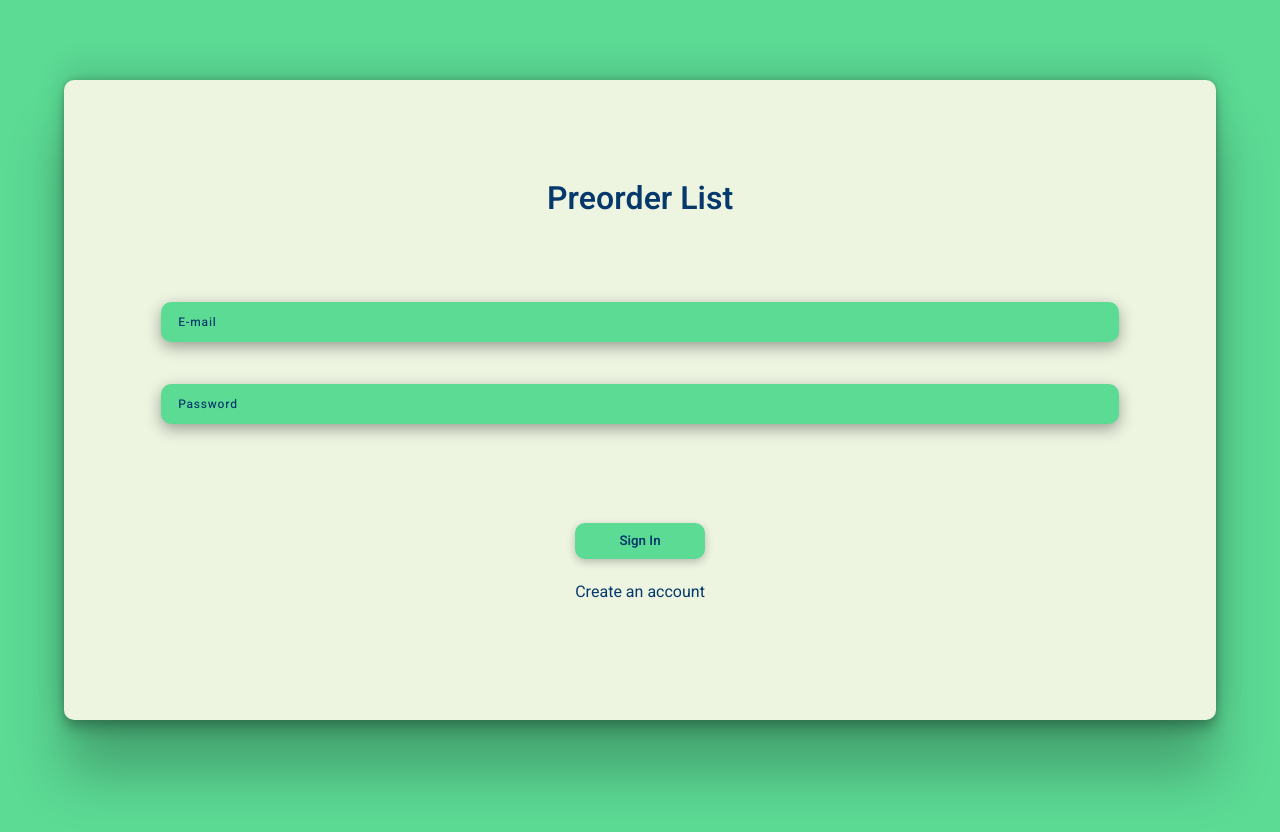
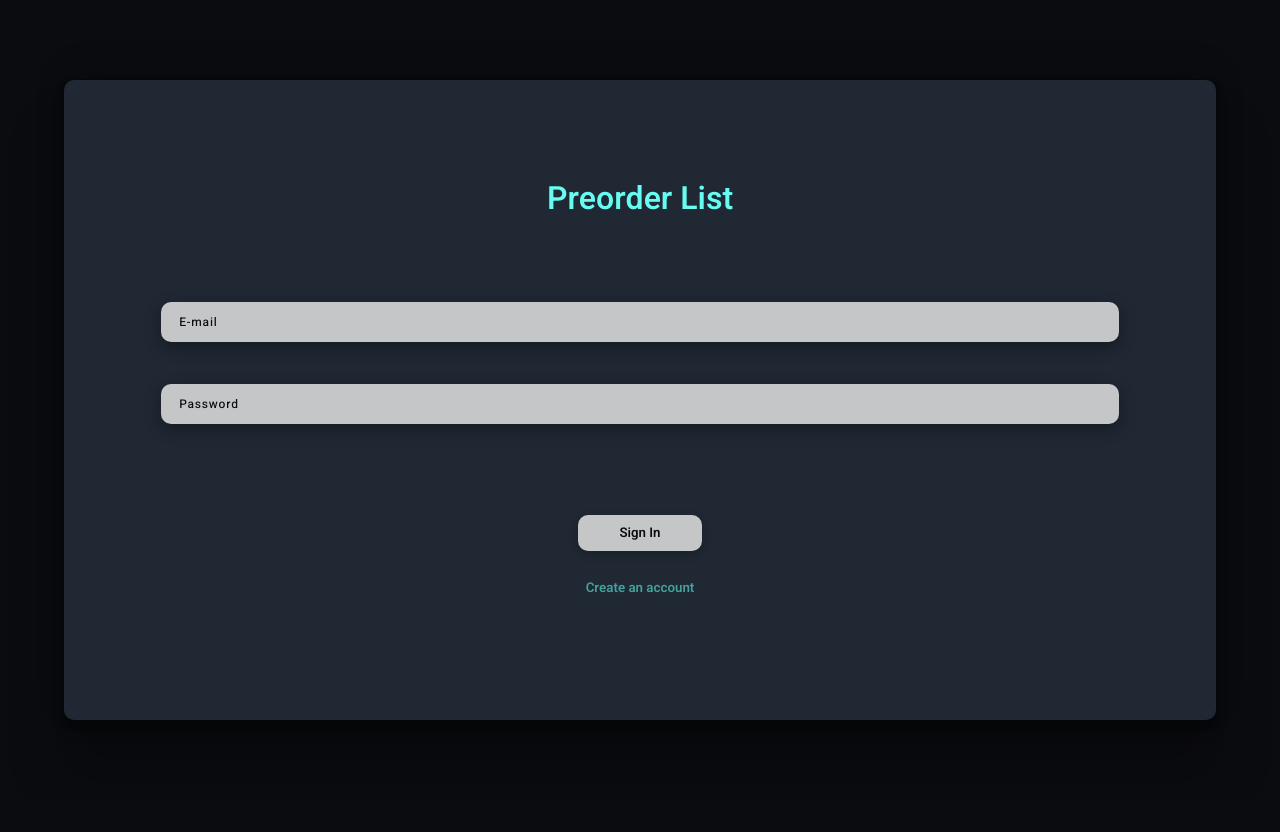
Before and after one commit to afesta12/preorder-list, a React (Create React App) app: page / in a window 1280 px wide. Shown: the top 832 px of the page. After the commit the page ends 800 px from the top, so only its background shows below. Built offline with nearby package versions, Linux system fonts and the light colour scheme; no server answers.

Commit message:
Implemented user registration

```diff
--- a/src/App.css
+++ b/src/App.css
@@ -14,11 +14,11 @@
 /* Variables */
 :root {
 
-    --blue: #05386B;
-    --dark-green: #379683;
-    --mid-green: #5CDB95;
-    --light-green: #8EE4AF;
-    --off-white: #EDF5E1;
+    --black: #0B0C10;
+    --grey: #1F2833;
+    --white: #C5C6C7;
+    --light-blue: #66FCF1;
+    --blue: #45A29E;
 
     --bold: 600;
     --medium: 500;
@@ -30,7 +30,7 @@
 
 body {
 
-    background: var(--mid-green);
+    background: var(--black);
     overflow: hidden;
 
 }
@@ -42,22 +42,29 @@ input {
     height: 2.5rem;
     padding: 1rem;
     border-radius: 10px;
-    border: 1px solid transparent;
+    border: 2px solid transparent;
     width: 95%;
-    background: var(--mid-green);
-    color: var(--blue);
+    background: var(--white);
+    color: var(--black);
+
+}
+
+input:hover {
+
+    border-color: var(--blue);
+    border: 2px solid var(--blue);
 
 }
 
 textarea:focus, input:focus, input[type]:focus, .uneditable-input:focus {
     border-color: var(--blue);
-    border: 1px solid var(--blue);
+    border: 2px solid var(--blue);
     outline: 0 none;
 }
 
 ::placeholder {
 
-    color: var(--blue);
+    color: var(--black);
     font-size: .75rem;
     letter-spacing: .05rem;
     font-weight: var(--medium);
@@ -71,15 +78,30 @@ button {
     padding: .5rem;
     border-radius: 10px;
     width: 100%;
-    background: var(--mid-green);
-    color: var(--blue);
+    background: var(--white);
+    color: var(--black);
     font-weight: bold;
 
 }
 
-h1, a {
+/* Register button */
+.register {
 
+    background: none;
+    box-shadow: none;
     color: var(--blue);
+
+}
+
+h1, h5, a {
+
+    color: var(--light-blue);
+
+}
+
+a, input, button {
+
+    cursor: pointer;
 
 }
 
@@ -90,7 +112,6 @@ h1, a {
     height: 100vh;
     display: flex;
     justify-content: center;
-    margin-top: 10vh;
 
 }
 
@@ -101,6 +122,7 @@ h1, a {
 
 }
 
+/* Login Page */
 .login {
 
     width: 90vw;
@@ -115,7 +137,8 @@ h1, a {
                 rgba(0, 0, 0, 0.12) 0px 4px 6px,
                 rgba(0, 0, 0, 0.17) 0px 12px 13px,
                 rgba(0, 0, 0, 0.09) 0px -3px 5px;
-    background: var(--off-white);
+    background: var(--grey);
+    margin-top: 10vh;
 
 }
 
@@ -135,3 +158,71 @@ h1, a {
     justify-content: space-evenly;
 
 }
+
+/* Register page */
+.register {
+
+    height: 40%;
+
+}
+
+/* Home page */
+
+.home {
+
+    flex-direction: column;
+    justify-content: space-evenly;
+    width: 90vw;
+
+}
+
+.home-input {
+
+    flex-direction: column;
+    background: var(--grey);
+    height: 20%;
+    width: 100%;
+    justify-content: space-evenly;
+    border-radius: 10px;
+
+}
+
+.text {
+
+    width: 90%;
+    display: flex;
+    flex-direction: column;
+    height: 50%;
+    justify-content: space-evenly;
+
+}
+
+.text > input {
+
+    width: 100%;
+
+}
+
+.orders {
+
+    height: 75%;
+    width: 90vw;
+    background: var(--grey);
+    border-radius: 10px;
+    flex-direction: column;
+
+}
+
+.buttons {
+
+    display: flex;
+    width: 80%;
+    justify-content: space-between;
+
+}
+
+.buttons > button {
+
+    width: 45%;
+
+}
--- a/src/components/Home.js
+++ b/src/components/Home.js
@@ -1,7 +1,70 @@
-import React from 'react'
+import React, { useEffect } from 'react'
+import { signOut, onAuthStateChanged } from "firebase/auth"
+import { auth } from "../firebase"
+import { useNavigate } from "react-router-dom"
 
 export default function Home() {
+
+    // Nav
+    const navigate = useNavigate();
+
+    // Keep user from going to homepage when not logged in
+    useEffect(() => {
+
+        auth.onAuthStateChanged(user => {
+
+            // Redirect to login
+            if(!user) navigate('/')
+
+        })
+
+    }, [])
+
+    // Sign out -> redirect to home
+    const handleSignOut = () => {
+
+        signOut(auth).then(() => {
+
+            navigate('/');
+
+        }).catch(error => {alert(error.message)});
+
+
+    }
+
   return (
-    <div>Home</div>
+    <div className='container home'>
+
+        <div className="container home-input">
+
+            <div className="text">
+
+                <h5>Preorder name:</h5>
+                <input type="text" placeholder='Add order...' />
+
+            </div>
+
+            <div className="buttons">
+
+                <button>Add to List</button>
+                <button onClick={ handleSignOut } >Sign Out</button>
+
+            </div>
+        </div>
+
+        <div className="container orders">
+
+            <div className="order-top">
+
+                <h5>Your Preorders</h5>
+
+            </div>
+
+            <div className="order-list"></div>
+
+
+        </div>
+
+    </div>
   )
 }
--- a/src/components/Login.js
+++ b/src/components/Login.js
@@ -1,5 +1,5 @@
 import React, { useState, useEffect } from 'react'
-import { signInWithEmailAndPassword, onAuthStateChanged } from "firebase/auth"
+import { signInWithEmailAndPassword, createUserWithEmailAndPassword } from "firebase/auth"
 import { auth } from "../firebase.js"
 import { useNavigate } from "react-router-dom";
 
@@ -8,6 +8,18 @@ export default function Login() {
     // User email password
     const [email, setEmail] = useState("");
     const [password, setPassword] = useState("");
+
+    // Register info
+    const [registerInformation, setRegisterInformation] = useState({
+
+        email: '',
+        confirmEmail: '',
+        password: '',
+        confirmPassword: '',
+
+    })
+
+    const [isRegistering, setIsRegistering] = useState(false);
 
     const navigate = useNavigate();
 
@@ -39,6 +51,30 @@ export default function Login() {
 
     }
 
+    // Register
+    const handleRegister = () => {
+
+        if(registerInformation.email !== registerInformation.confirmEmail) {
+
+            alert("Please confirm that the entered e-mail addresses match.");
+            return;
+
+        } else if(registerInformation.password !== registerInformation.confirmPassword) {
+
+            alert("Please confirm that the entered passwords match.");
+            return;
+
+        }
+
+        createUserWithEmailAndPassword(auth, registerInformation.email, registerInformation.password)
+        .then(() => {
+
+            navigate('/home')
+
+        }).catch(err => alert(err.message))
+
+    };
+
     // Sign in when sign in is clicked and redirect to homepage if the user exists
     const handleSignIn = () => {
 
@@ -53,8 +89,46 @@ export default function Login() {
   return (
     <div className='container login'>
 
+        { isRegistering ? (
+            <>
+                <h1 className="main-text">Sign Up</h1>
+                <div className="container input register">
+
+                    <input type="email"
+                        placeholder='E-mail'
+                        value={registerInformation.email}
+                        onChange={ (e) => setRegisterInformation({...registerInformation, email: e.target.value}) } />
+
+                    <input type="E-mail"
+                           placeholder='Confirm E-mail'
+                           value={registerInformation.confirmEmail}
+                           onChange={(e) => setRegisterInformation({...registerInformation, confirmEmail: e.target.value})} />
+
+                    <input type="password"
+                        placeholder='Password'
+                        value={registerInformation.password}
+                        onChange={(e) => setRegisterInformation({...registerInformation, password: e.target.value})} />
+
+                    <input type="password"
+                           placeholder='Confirm Password'
+                           value={registerInformation.confirmPassword}
+                           onChange={(e) => setRegisterInformation({...registerInformation, confirmPassword: e.target.value})} />
+
+                </div>
+
+                <div className="container bottom">
+
+                    <button onClick={ handleRegister }>Create Account</button>
+                    <button className='register' onClick={ () => setIsRegistering(false) }>Go back</button>
+                </div>
+
+            </>
+        ) :
+
+        (
+            <>
+
                 <h1 className="main-text">Preorder List</h1>
-
                 <div className="container input">
 
                     <input type="email"
@@ -73,8 +147,11 @@ export default function Login() {
 
                     <button onClick={ handleSignIn }>Sign In</button>
 
-                <a href="">Create an account</a>
+                    <button className='register' onClick={ () => setIsRegistering(true) }>Create an account</button>
                 </div>
+            </>
+
+        )}
 
     </div>
   )
```
Lines whose indentation alone changed are shown as unchanged.
